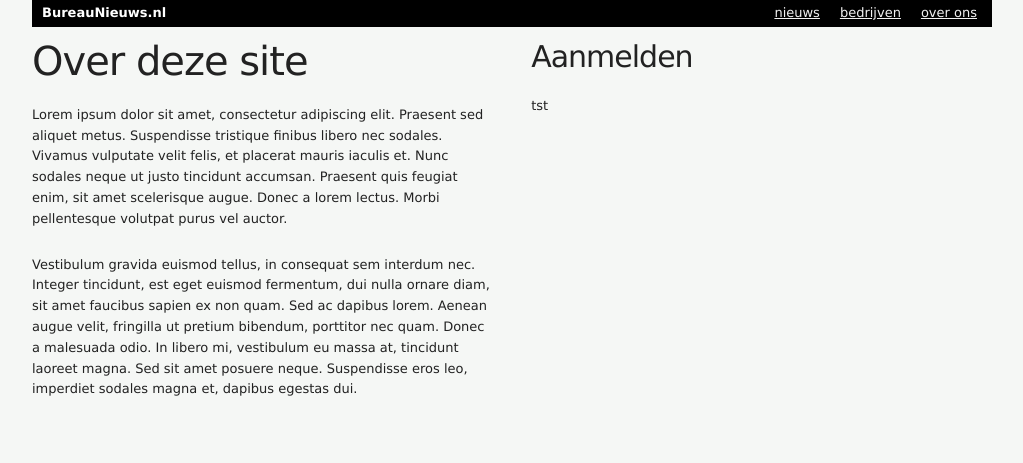
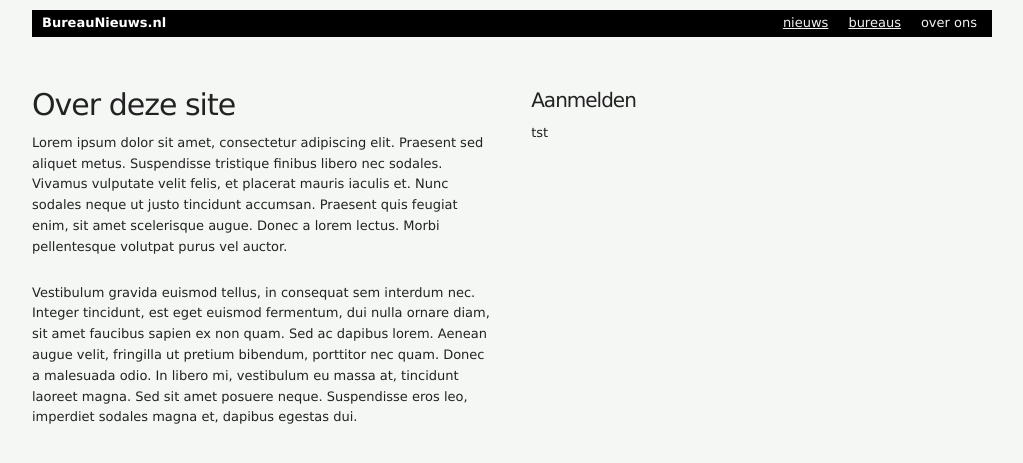
Before and after one commit to mondayrunner/bureaunieuws, a Flask app: page /about in a window 1280 px wide. Shown: the top 463 px of the page, without its empty margins (128-1151 px from the left). Run offline with Flask 2, Linux system fonts and the light colour scheme.

Commit message:
Added companies page

```diff
--- a/app/news/views.py
+++ b/app/news/views.py
@@ -2,7 +2,7 @@
 
 from . import news
 from .. import db
-from ..models import News
+from ..models import News, Company
 from flask import current_app as app
 from flask import render_template
 
@@ -16,6 +16,13 @@ def nieuws(page=1):
 
 	return render_template('news/index.html', news=news, title="Overzicht")
 
+# render bureaus page
+@news.route('/bureaus')
+def bureaus():
+	companies = Company.query.order_by(Company.name.asc()).all()
+
+	return render_template('news/companies.html', companies=companies, title="Bureaus")
+
 # render about page
 @news.route('/about')
 def about():
--- a/app/static/styles/skeleton.css
+++ b/app/static/styles/skeleton.css
@@ -45,7 +45,7 @@
 @media (min-width: 400px) {
   .container {
 	width: 85%;
-	padding: 0; }
+	padding: 10px 0; }
 }
 
 /* For devices larger than 550px */
@@ -119,6 +119,7 @@
 html is set to 62.5% so that all the REM measurements throughout Skeleton
 are based on 10px sizing. So basically 1.5rem = 15px :) */
 html {
+  overflow-y: scroll;
   font-size: 62.5%; }
 body {
   background-color: #F5F7F5;
@@ -134,21 +135,21 @@ body {
 –––––––––––––––––––––––––––––––––––––––––––––––––– */
 h1, h2, h3, h4, h5, h6 {
   margin-top: 0;
-  margin-bottom: 2rem;
+  margin-bottom: 1rem;
   font-weight: 300; }
-h1 { font-size: 3.0rem; line-height: 1.2;  letter-spacing: -.1rem;}
-h2 { font-size: 2.6rem; line-height: 1.25; letter-spacing: -.1rem; }
-h3 { font-size: 2.0rem; line-height: 1.3;  letter-spacing: -.1rem; }
-h4 { font-size: 1.4rem; line-height: 1.35; letter-spacing: -.08rem; }
+h1 { font-size: 2.0rem; line-height: 1.2;  letter-spacing: -.1rem;}
+h2 { font-size: 1.6rem; line-height: 1.25; letter-spacing: -.1rem; }
+h3 { font-size: 1.0rem; line-height: 1.3;  letter-spacing: -.1rem; }
+h4 { font-size: 1.0rem; line-height: 1.35; letter-spacing: -.08rem; }
 h5 { font-size: 0.8rem; line-height: 1.5;  letter-spacing: -.05rem; }
 h6 { font-size: 0.5rem; line-height: 1.6;  letter-spacing: 0; }
 
 /* Larger than phablet */
 @media (min-width: 550px) {
-  h1 { font-size: 4.0rem; }
-  h2 { font-size: 3.6rem; }
-  h3 { font-size: 3.0rem; }
-  h4 { font-size: 2.4rem; }
+  h1 { font-size: 3.0rem; }
+  h2 { font-size: 2.6rem; }
+  h3 { font-size: 2.0rem; }
+  h4 { font-size: 1.4rem; }
   h5 { font-size: 1.8rem; }
   h6 { font-size: 1.5rem; }
 }
@@ -416,13 +417,25 @@ ul.navbar-list li a {
 	padding: 3px 10px;
 	color: #f2f2f2;
 }
+ul.navbar-list li.active a,
+ul.navbar-list li a:hover {
+  text-decoration: none;
+}
 /*ul.navbar-list li a:last-child {
 	padding-right: 0;
 }*/
 
+.page {
+  padding-top: 40px;
+}
+
 .logo {
 	float: left;
 	font-weight: 3rem;
+}
+.logo a {
+  text-decoration: none;
+  color: inherit;
 }
 .logo b {
 	display: inline-block;
--- a/app/templates/layout.html
+++ b/app/templates/layout.html
@@ -15,11 +15,17 @@
 <div class="container">
 
 	<nav class="navbar">
-		<div class="logo"><b>BureauNieuws.nl</b></div>
+		<div class="logo"><a href="/"><b>BureauNieuws.nl</b></a></div>
 		<ul class="navbar-list u-pull-right">
-			<li class="navbar-item mobile-hide"><a class="navbar-link" href="/">nieuws</a></li>
-			<li class="navbar-item"><a class="navbar-link" href="/companies">bedrijven</a></li>
-			<li class="navbar-item"><a class="navbar-link" href="/about">over ons</a></li>
+			<li class="navbar-item mobile-hide{% if request.path == '/' %} active{% endif %}">
+				<a class="navbar-link" href="/">nieuws</a>
+			</li>
+			<li class="navbar-item{% if request.path == '/bureaus' %} active{% endif %}">
+				<a class="navbar-link" href="/bureaus">bureaus</a>
+			</li>
+			<li class="navbar-item{% if request.path == '/about' %} active{% endif %}">
+				<a class="navbar-link" href="/about">over ons</a>
+			</li>
 		</ul>
 	</nav>
 
--- a/app/templates/news/about.html
+++ b/app/templates/news/about.html
@@ -3,7 +3,7 @@
 {% block content %}
 
 	<div class="row">
-		<div class="one-half column">
+		<div class="one-half column page">
 			<h1>Over deze site</h1>
 			<p>
 				Lorem ipsum dolor sit amet, consectetur adipiscing elit. Praesent sed aliquet metus. Suspendisse tristique finibus libero nec sodales. Vivamus vulputate velit felis, et placerat mauris iaculis et. Nunc sodales neque ut justo tincidunt accumsan. Praesent quis feugiat enim, sit amet scelerisque augue. Donec a lorem lectus. Morbi pellentesque volutpat purus vel auctor.
@@ -13,7 +13,7 @@
 				Vestibulum gravida euismod tellus, in consequat sem interdum nec. Integer tincidunt, est eget euismod fermentum, dui nulla ornare diam, sit amet faucibus sapien ex non quam. Sed ac dapibus lorem. Aenean augue velit, fringilla ut pretium bibendum, porttitor nec quam. Donec a malesuada odio. In libero mi, vestibulum eu massa at, tincidunt laoreet magna. Sed sit amet posuere neque. Suspendisse eros leo, imperdiet sodales magna et, dapibus egestas dui.
 			</p>
 		</div>
-		<div class="one-half column">
+		<div class="one-half column page">
 			<h3>Aanmelden</h3>
 			<form>
 				tst
```
Also changed, not shown: app/templates/news/companies.html (added, +36 -0 lines).
